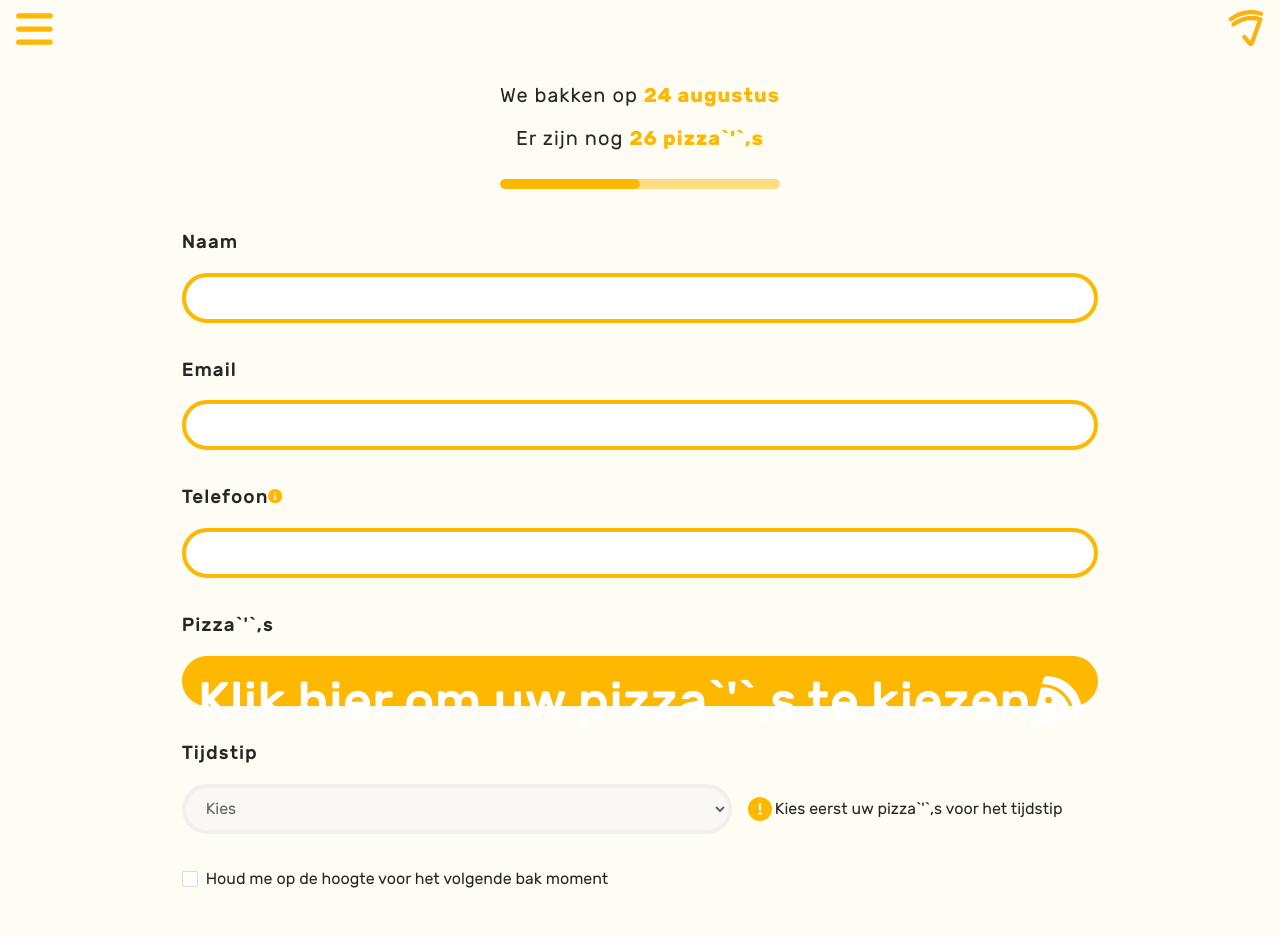
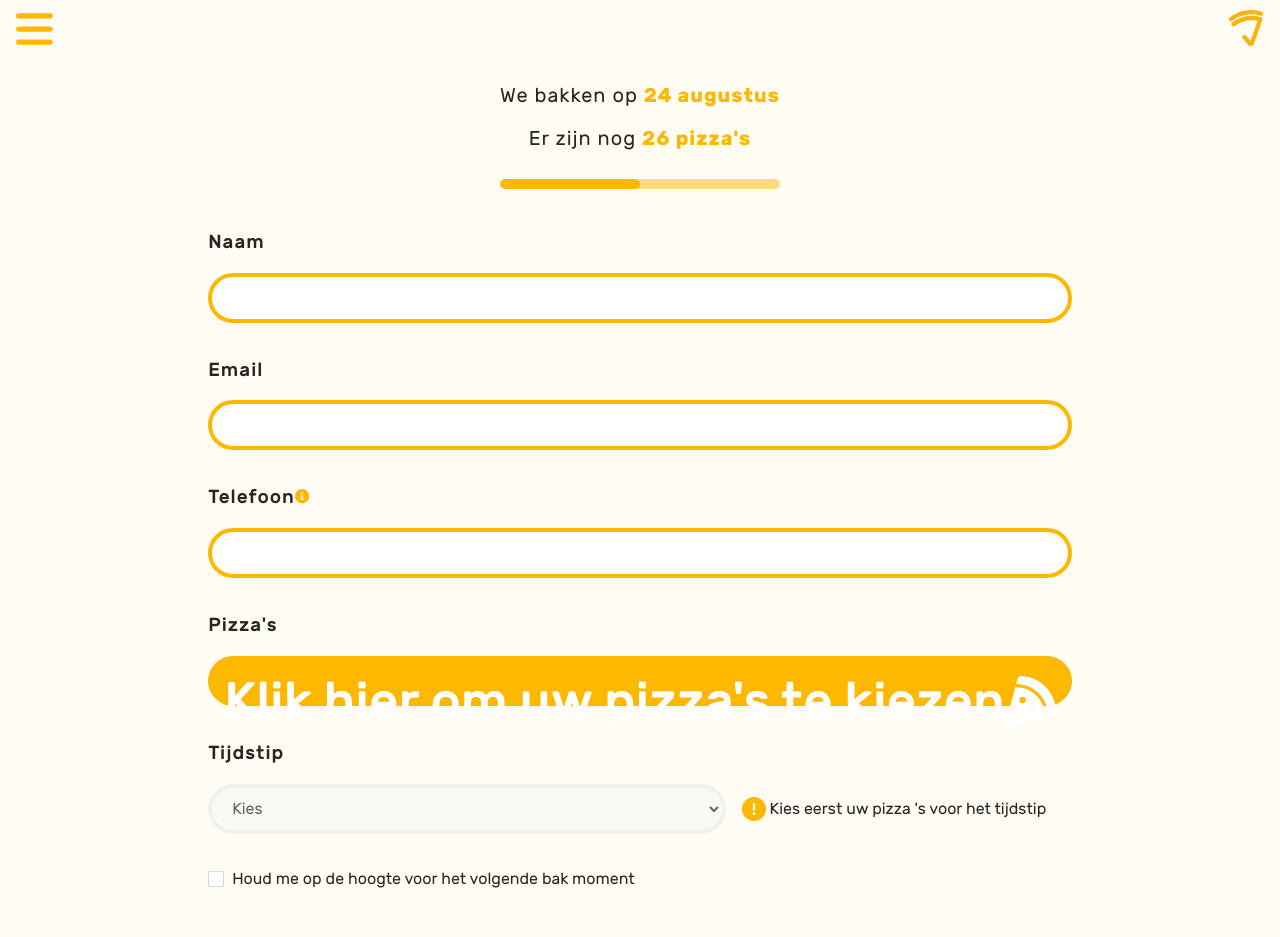
Before and after one commit to JorikDx/jacobe, a Next.js app: page /reserve/reserveMobile in a window 1280 px wide. Shown: the top 937 px of the page. Built offline with nearby package versions, Linux system fonts and the light colour scheme.

Commit message:
fixed bugs

```diff
--- a/pages/reserve/reserveMobile.tsx
+++ b/pages/reserve/reserveMobile.tsx
@@ -116,7 +116,7 @@ export const ReserveMobile = () => {
                             We bakken op <span className={styles.titleHighlight}> 24 augustus</span>
                         </p>
                         <p>
-                            Er zijn nog <span className={styles.titleHighlight}> 26 pizza`&#39;`,s </span>
+                            Er zijn nog <span className={styles.titleHighlight}> 26 pizza&#39;s </span>
                         </p>
                         <Progress percent={50} showInfo={false} strokeWidth={10} strokeColor={"#FFB800"} trailColor={"#FFDC82"}/>
                     </div>
@@ -140,14 +140,14 @@ export const ReserveMobile = () => {
                         </div>
 
                         <div className={styles.inputContainer}>
-                            <label className={styles.inputTitle}>Pizza`&#39;`,s</label>
+                            <label className={styles.inputTitle}>Pizza&#39;s</label>
                             <Button className={styles.pizzaButton} onClick={() => showModal(true)}>
                                 <div className={styles.pizzaButtonContainer}>
                                     {pizzas.length > 0 ?
                                         <span className={styles.pizzaButtonText}>{`(${pizzas.length}) ${pizzaString}`}</span>
                                         :
                                         <span className={styles.pizzaButtonText}>
-                                Klik hier om uw pizza`&#39;`,s te kiezen</span>
+                                Klik hier om uw pizza&#39;s te kiezen</span>
                                     }
                                     <FontAwesomeIcon icon={faPizzaSlice} className={styles.pizzaButtonIcon}/>
                                 </div>
@@ -170,7 +170,7 @@ export const ReserveMobile = () => {
                                     <>
                                 <FontAwesomeIcon icon={faCircleExclamation} color={"#FFB800"} size={"xl"}
                                                  style={{marginRight: ".1rem !important"}}/>
-                                <span style={{marginLeft: ".2rem"}}>Kies eerst uw pizza`&#39;`,s voor het tijdstip</span>
+                                <span style={{marginLeft: ".2rem"}}>Kies eerst uw pizza &#39;s voor het tijdstip</span>
                                     </>:<></>}
                             </div>
                         </div>
--- a/styles/mobile/Home.module.css
+++ b/styles/mobile/Home.module.css
@@ -4,7 +4,7 @@
 
 .wrapper {
   min-height: calc(100vh);
-  background-image: url("/homeBackgroundMobile.png");
+  background-image: url("../../public/HomeBackgroundMobile.png");
   background-size: cover;
   background-position: center;
 }
```
Also changed, not shown: pages/reserve/reserveDesktop.tsx (+4 -4 lines).
